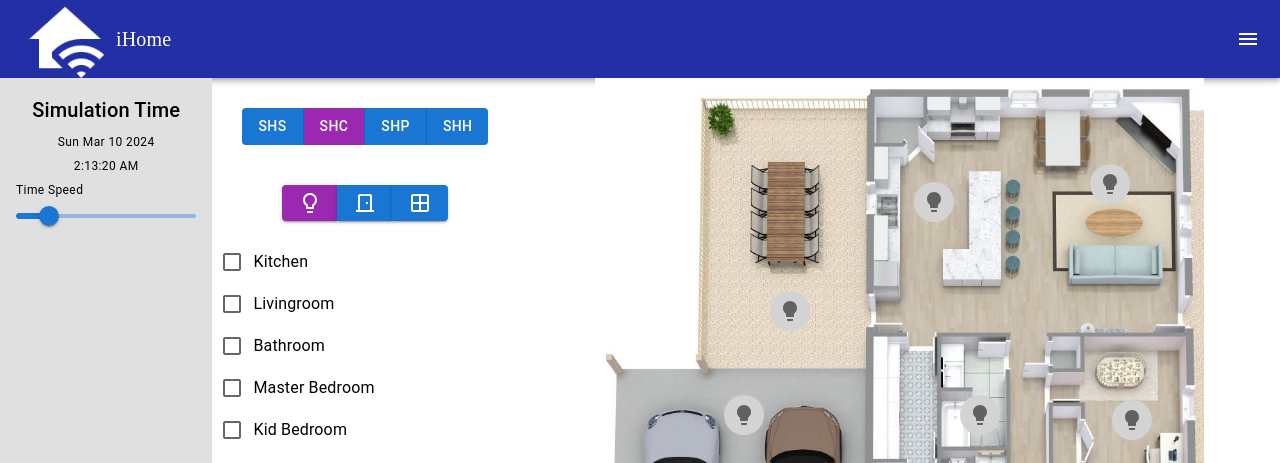
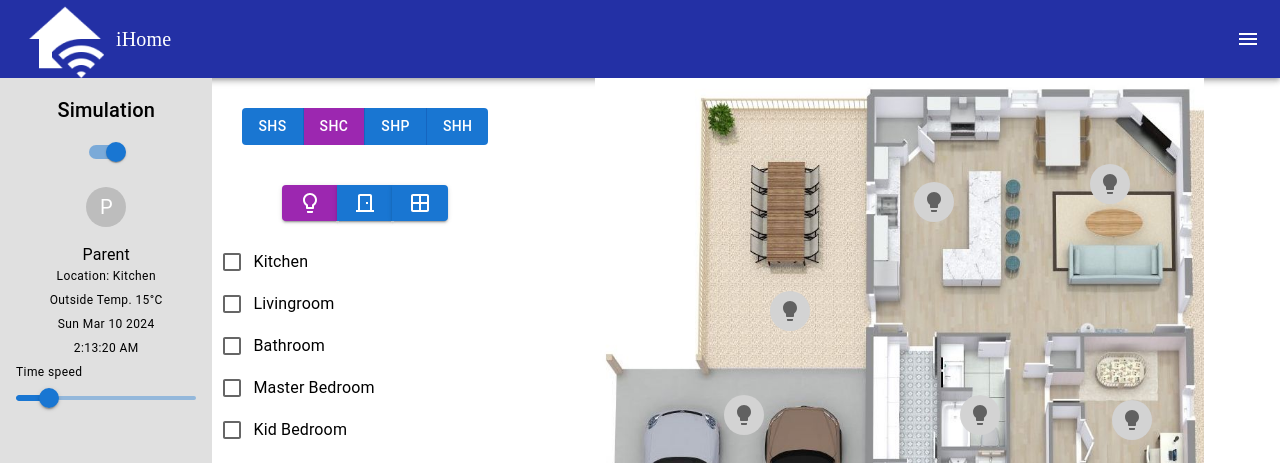
Before and after one commit to OIS202/Smart-Home-Simulator, a React (Create React App) app in the folder client/: page / in a window 1280 px wide. Shown: the top 463 px of the page. Built offline with nearby package versions, Linux system fonts and the light colour scheme; no server answers.

Commit message:
date and time

```diff
--- a/client/src/Components/SimulationSidebar.js
+++ b/client/src/Components/SimulationSidebar.js
@@ -1,59 +1,53 @@
 import React, { useState, useEffect } from "react";
 import axios from "axios";
-import { Box, Typography, Slider } from "@mui/material";
+import { Box, Typography, Switch, Slider, Avatar } from "@mui/material";
 
-const SimulationSidebar = ({ houseId, userEmail }) => {
+const SimulationSidebar = ({ houseId }) => {
   const [currentTime, setCurrentTime] = useState(new Date());
   const [timeSpeed, setTimeSpeed] = useState(1); // 1x speed by default
-  const [userRole, setUserRole] = useState('');
-  const [userLocation, setUserLocation] = useState('');
 
   useEffect(() => {
-    const fetchTimeAndUserDetails = async () => {
+    const fetchTimeByHouseId = async () => {
       try {
-        // Fetching time by houseId
-        const timeResponse = await axios.get(`http://localhost:8080/api/time/${houseId}`);
-        const fetchedTime = new Date(timeResponse.data.time);
-        if (!isNaN(fetchedTime.getTime())) {
+        const response = await axios.get(`http://localhost:8080/api/time/65fcdf7132513f5cebd28837`);
+        console.log("Time fetched from backend:", response.data.time); // Debugging log
+
+        // Assuming the backend returns an ISO 8601 formatted string
+        const fetchedTime = new Date(response.data.time);
+        console.log("HEREEEE:  "+fetchedTime)
+        if (isNaN(fetchedTime.getTime())) {
+          console.error("Invalid date received from backend", response.data.time);
+        } else {
           setCurrentTime(fetchedTime);
-        } else {
-          console.error("Invalid date received from backend", timeResponse.data.time);
-        }
-
-        // Fetching user details by email
-        const userResponse = await axios.get(`http://localhost:8080/getUsersId`);
-        if (userResponse.data) {
-          setUserRole(userResponse.data.role);
-          setUserLocation(userResponse.data.location);
         }
       } catch (error) {
-        console.error("Failed to fetch data", error);
+        console.error("Failed to fetch time", error);
       }
     };
 
-    fetchTimeAndUserDetails();
-  }, [houseId, userEmail]); // Dependency array includes userEmail to refetch when it changes
+    fetchTimeByHouseId();
 
-  useEffect(() => {
     const interval = setInterval(() => {
       setCurrentTime(prevTime => new Date(prevTime.getTime() + 1000 * timeSpeed));
     }, 1000);
 
     return () => clearInterval(interval);
-  }, [timeSpeed]);
+  }, [timeSpeed, houseId]);
 
   const handleTimeSpeedChange = (event, newValue) => {
     setTimeSpeed(newValue);
   };
 
-  const formattedDate = currentTime.toDateString();
-  const formattedTime = currentTime.toLocaleTimeString();
+  // Format the current time to display
+  const formattedDate =  currentTime.toDateString();
+  const formattedTime =  currentTime.toLocaleTimeString();
+  console.log(formattedTime)
 
   return (
     <Box
       sx={{
         width: 200,
-        bgcolor: "grey.300",
+        bgcolor: "grey.300", // Set to a grey color from the theme
         padding: 2,
         display: "flex",
         flexDirection: "column",
@@ -61,21 +55,28 @@ const SimulationSidebar = ({ houseId, userEmail }) => {
         overflowY: "auto",
       }}
     >
-      <Typography variant="h6" gutterBottom>Simulation Time</Typography>
-      <Typography variant="caption" display="block" gutterBottom>{formattedDate}</Typography>
-      <Typography variant="caption" display="block" gutterBottom>{formattedTime}</Typography>
-      {userRole && <Typography>Role: {userRole}</Typography>}
-      {userLocation && <Typography>Location: {userLocation}</Typography>}
-      <Typography variant="caption" display="block" sx={{ alignSelf: "flex-start" }}>Time Speed</Typography>
-      <Slider
-        defaultValue={1}
-        min={0.1}
-        max={5}
-        step={0.1}
-        valueLabelDisplay="auto"
-        aria-label="Time speed"
-        onChange={handleTimeSpeedChange}
-      />
+      <Typography variant="h6" gutterBottom>
+        Simulation
+      </Typography>
+      <Switch checked />
+      <Avatar sx={{ my: 2 }}>P</Avatar> {/* Placeholder for user avatar */}
+      <Typography>Parent</Typography>
+      <Typography variant="caption" display="block" gutterBottom>
+        Location: Kitchen
+      </Typography>
+      <Typography variant="caption" display="block" gutterBottom>
+        Outside Temp. 15°C
+      </Typography>
+      <Typography variant="caption" display="block" gutterBottom>
+        {formattedDate}
+      </Typography>
+      <Typography variant="caption" display="block" gutterBottom>
+        {formattedTime}
+      </Typography>
+      <Typography variant="caption" display="block" sx={{ alignSelf: "flex-start" }}>
+        Time speed
+      </Typography>
+      <Slider defaultValue={1} min={0.1} max={5} step={0.1} aria-label="Time speed" onChange={handleTimeSpeedChange} />
     </Box>
   );
 };
```
